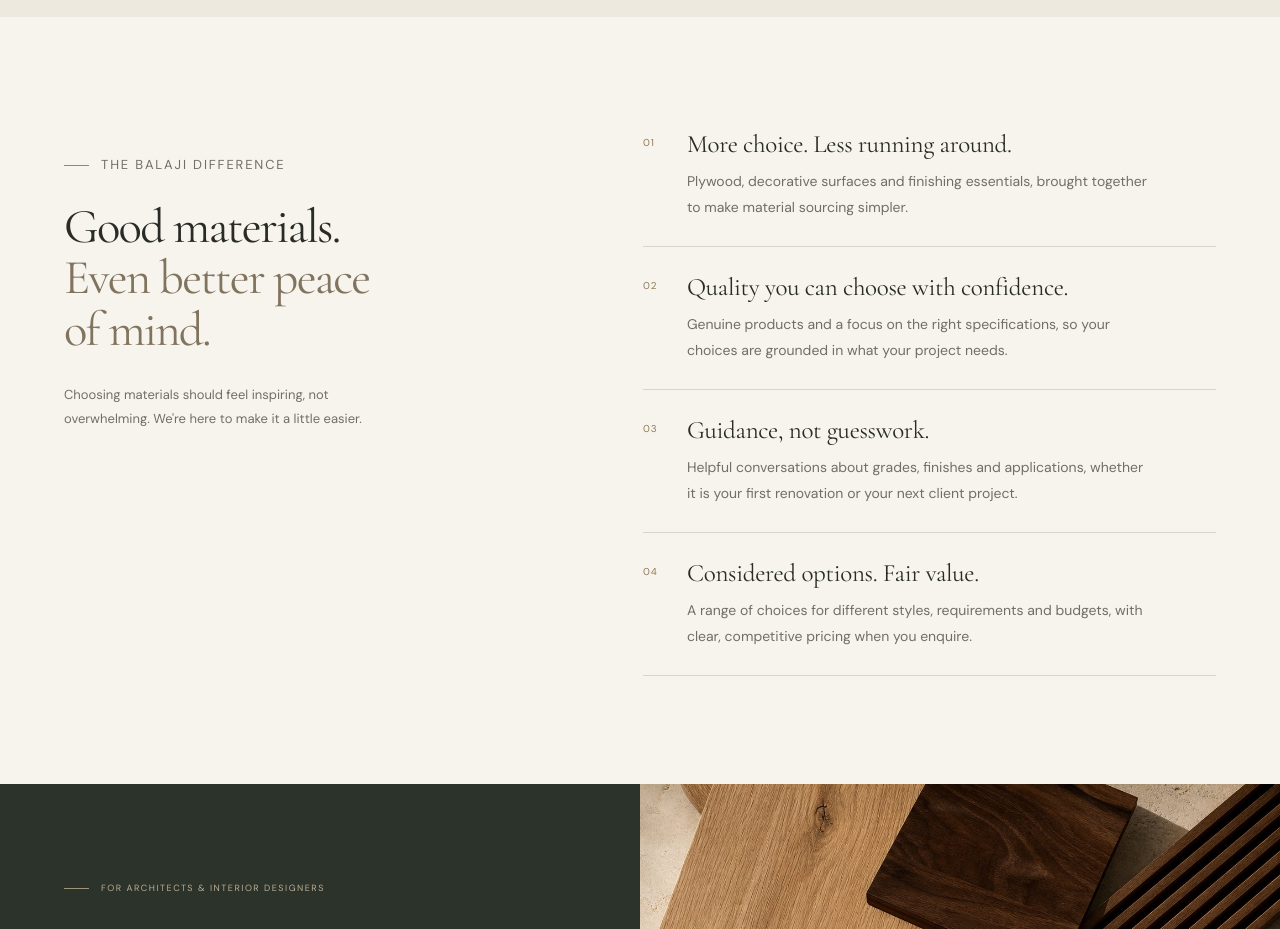
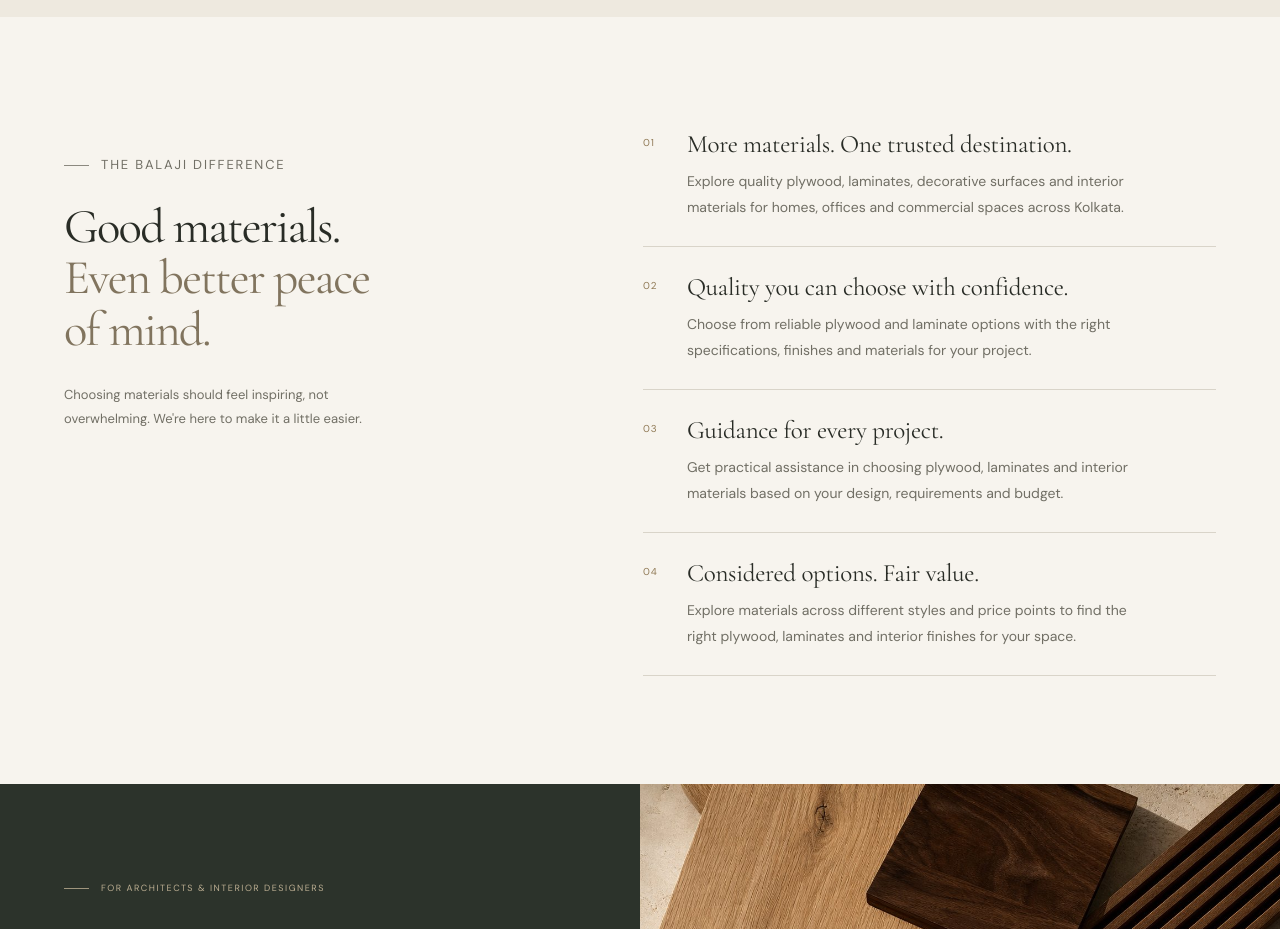
Before and after one commit to saharshg18/balaji-ply-lam-website, a React (Vite) app: page / in a window 1280 px wide. Shown: the part 3100-4029 px from the top of the page. Built offline with nearby package versions, Linux system fonts and the light colour scheme.

Commit message:
Update Home.tsx

```diff
--- a/src/pages/Home.tsx
+++ b/src/pages/Home.tsx
@@ -155,10 +155,22 @@ function ProjectShowcase() {
 }
 
 const reasons = [
-  { title: 'More choice. Less running around.', text: 'Plywood, decorative surfaces and finishing essentials, brought together to make material sourcing simpler.' },
-  { title: 'Quality you can choose with confidence.', text: 'Genuine products and a focus on the right specifications, so your choices are grounded in what your project needs.' },
-  { title: 'Guidance, not guesswork.', text: 'Helpful conversations about grades, finishes and applications, whether it is your first renovation or your next client project.' },
-  { title: 'Considered options. Fair value.', text: 'A range of choices for different styles, requirements and budgets, with clear, competitive pricing when you enquire.' },
+  {
+    title: 'More materials. One trusted destination.',
+    text: 'Explore quality plywood, laminates, decorative surfaces and interior materials for homes, offices and commercial spaces across Kolkata.'
+  },
+  {
+    title: 'Quality you can choose with confidence.',
+    text: 'Choose from reliable plywood and laminate options with the right specifications, finishes and materials for your project.'
+  },
+  {
+    title: 'Guidance for every project.',
+    text: 'Get practical assistance in choosing plywood, laminates and interior materials based on your design, requirements and budget.'
+  },
+  {
+    title: 'Considered options. Fair value.',
+    text: 'Explore materials across different styles and price points to find the right plywood, laminates and interior finishes for your space.'
+  },
 ];
 
 function WhyChoose() {
```
